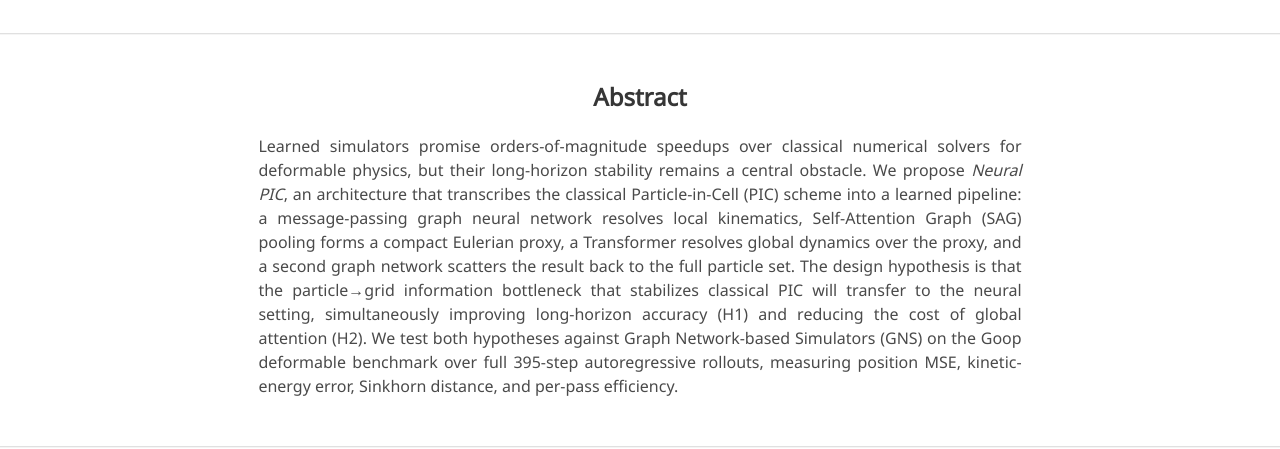
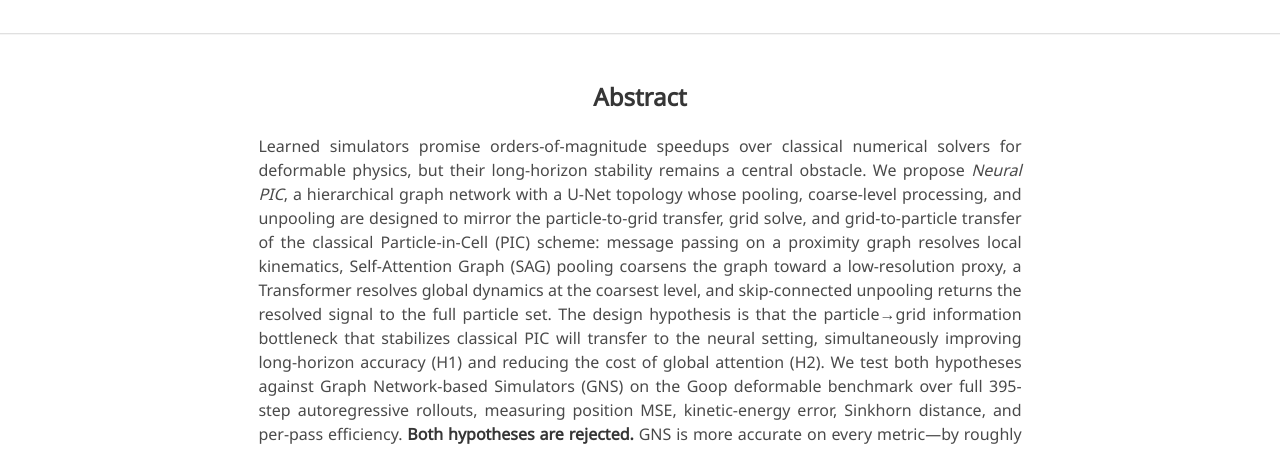
Before and after one commit to RuoyanLi2002/CS269_Deformable, a plain HTML site: page index.html in a window 1280 px wide. Shown: the part 346-795 px from the top of the page. Drawn offline with nearby package versions, Linux system fonts and the light colour scheme; a web font is replaced by a local one.

Commit message:
update abstract

```diff
--- a/index.html
+++ b/index.html
@@ -114,17 +114,27 @@
           <p>
             Learned simulators promise orders-of-magnitude speedups over classical numerical
             solvers for deformable physics, but their long-horizon stability remains a central
-            obstacle. We propose <em>Neural PIC</em>, an architecture that transcribes the
-            classical Particle-in-Cell (PIC) scheme into a learned pipeline: a message-passing
-            graph neural network resolves local kinematics, Self-Attention Graph (SAG) pooling
-            forms a compact Eulerian proxy, a Transformer resolves global dynamics over the
-            proxy, and a second graph network scatters the result back to the full particle set.
+            obstacle. We propose <em>Neural PIC</em>, a hierarchical graph network with a U-Net
+            topology whose pooling, coarse-level processing, and unpooling are designed to mirror
+            the particle-to-grid transfer, grid solve, and grid-to-particle transfer of the
+            classical Particle-in-Cell (PIC) scheme: message passing on a proximity graph resolves
+            local kinematics, Self-Attention Graph (SAG) pooling coarsens the graph toward a
+            low-resolution proxy, a Transformer resolves global dynamics at the coarsest level,
+            and skip-connected unpooling returns the resolved signal to the full particle set.
             The design hypothesis is that the particle&rarr;grid information bottleneck that
             stabilizes classical PIC will transfer to the neural setting, simultaneously improving
             long-horizon accuracy (H1) and reducing the cost of global attention (H2). We test
             both hypotheses against Graph Network-based Simulators (GNS) on the Goop deformable
             benchmark over full 395-step autoregressive rollouts, measuring position MSE,
             kinetic-energy error, Sinkhorn distance, and per-pass efficiency.
+            <strong>Both hypotheses are rejected.</strong> GNS is more accurate on every
+            metric&mdash;by roughly 4.5&times; in mean position MSE and up to 19&times; in mean
+            kinetic-energy error&mdash;and our model wins on only 2 of 30 test trajectories, with
+            the gap widening over the rollout (the median per-trajectory error ratio grows from
+            4.58 overall to 6.87 over the final 40 steps). On efficiency, our model is 30%
+            smaller in parameters yet ~64% slower per forward pass. We report this as a negative
+            result and discuss what it implies about transcribing the PIC stability mechanism into
+            a learned, attention-bottlenecked architecture.
           </p>
         </div>
       </div>
```
